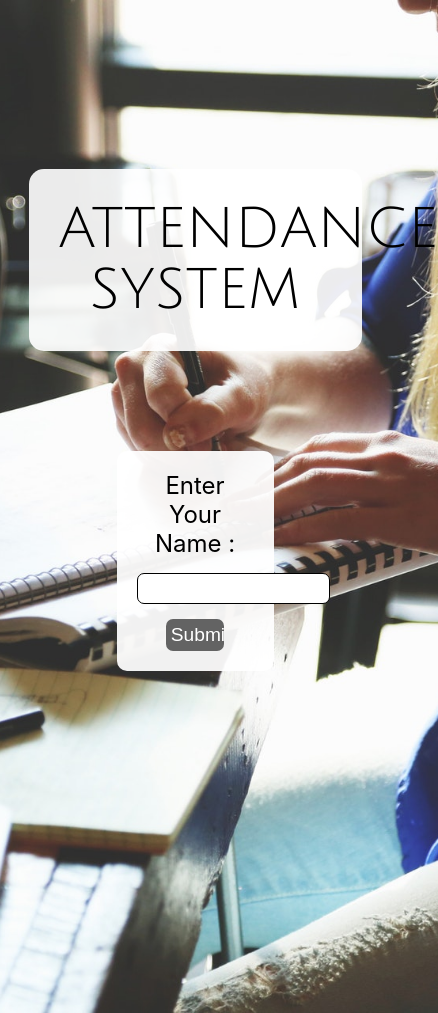
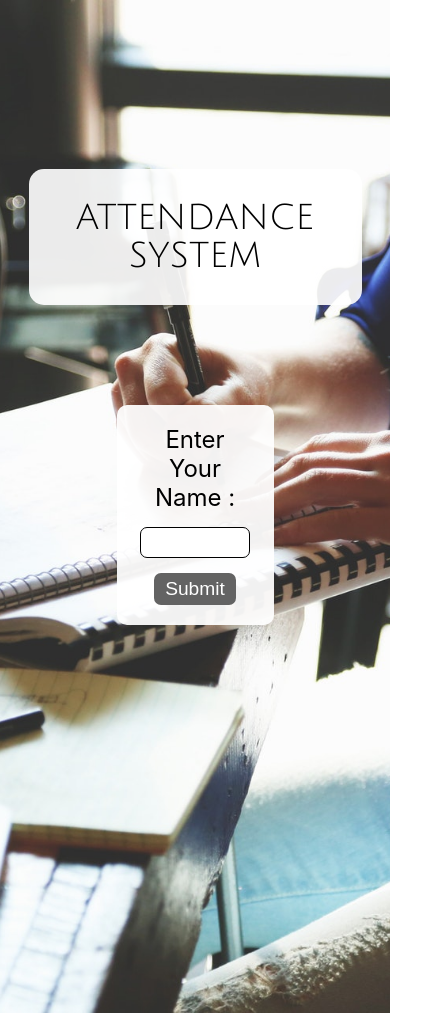
Before and after one commit to ak127a/MpProject, a website: page dist/index.html in a window 390 px wide. Shown: the whole page, 438 px wide, since content can reach past the window. Drawn offline with Linux system fonts and the light colour scheme.

Commit message:
added responsive and some testing

```diff
--- a/scss/main.scss
+++ b/scss/main.scss
@@ -66,7 +66,7 @@ input[type="text"] {
   border: 1.5px solid black;
   padding: 7px;
   margin-top: 15px;
-
+  width: 80%;
   &:focus {
     outline: none;
   }
@@ -139,4 +139,10 @@ input[type="button"] {
 // }
 
 @media (max-width: 670px) {
+  header {
+    font-size: 2.2rem;
+  }
+  input[type="button"] {
+    width: 70%;
+  }
 }
```
Also changed, not shown: dist/css/main.css, dist/js/main.js.
